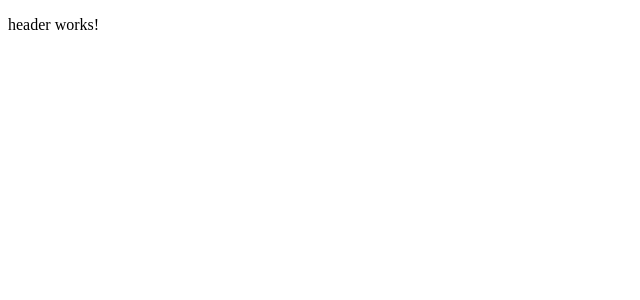
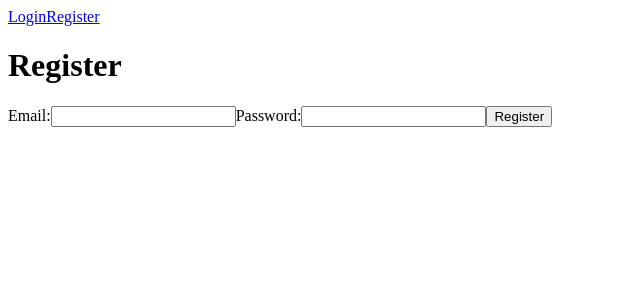
Before and after one commit to elijahl123/MyHusbandCooks, an Angular app: page /register in a window 1280 px wide. Before the commit this address led to /. Shown: the top 300 px of the page, without its empty margins (0-640 px from the left). Built offline with nearby package versions, Linux system fonts and the light colour scheme; no server answers.

Commit message:
Fire Auth 5

```diff
--- a/src/app/app.module.ts
+++ b/src/app/app.module.ts
@@ -11,10 +11,12 @@ import { LoginComponent } from './code/components/login/login.component';
 import { RegisterComponent } from './code/components/register/register.component';
 import { environment } from '../environments/environment';
 import { getAnalytics } from 'firebase/analytics';
+import { getAuth } from "firebase/auth";
 import * as firebase from 'firebase/app';
 
-const app = firebase.initializeApp(environment.firebase);
-const analytics = getAnalytics(app);
+export const app = firebase.initializeApp(environment.firebase);
+export const analytics = getAnalytics(app);
+export const auth = getAuth(app);
 
 @NgModule({
   declarations: [
--- a/src/app/code/components/app.component.html
+++ b/src/app/code/components/app.component.html
@@ -1 +1,2 @@
 <app-header></app-header>
+<router-outlet></router-outlet>
--- a/src/app/code/components/header/header.component.html
+++ b/src/app/code/components/header/header.component.html
@@ -1 +1,7 @@
-<p>header works!</p>
+<nav>
+  <a *ngIf="isLoggedIn" routerLink="/">Home</a>
+  <a *ngIf="isLoggedIn" routerLink="/create">Create Post</a>
+  <a *ngIf="!isLoggedIn" routerLink="/login">Login</a>
+  <a *ngIf="!isLoggedIn" routerLink="/register">Register</a>
+  <button *ngIf="isLoggedIn" (click)="logout()">Logout</button>
+</nav>
--- a/src/app/code/components/header/header.component.ts
+++ b/src/app/code/components/header/header.component.ts
@@ -1,5 +1,5 @@
-import { Component, OnInit } from '@angular/core';
-import { Router } from '@angular/router';
+import { Component } from '@angular/core';
+import { getAuth, onAuthStateChanged } from 'firebase/auth';
 import { AuthService } from '../../services/auth.service';
 
 @Component({
@@ -7,23 +7,17 @@ import { AuthService } from '../../services/auth.service';
   templateUrl: './header.component.html',
   styleUrls: ['./header.component.scss']
 })
-export class HeaderComponent implements OnInit {
+export class HeaderComponent {
+  isLoggedIn = false;
 
-  constructor(private authService: AuthService, private router: Router) { }
-
-  ngOnInit(): void {
+  constructor(private authService: AuthService) {
+    const auth = getAuth();
+    onAuthStateChanged(auth, user => {
+      this.isLoggedIn = !!user;
+    });
   }
 
   logout() {
-    this.authService.logout()
-      .then(() => {
-        // Redirect to the login page or show a success message
-        this.router.navigate(['/login']);
-      })
-      .catch(error => {
-        // Handle any errors
-        console.error(error);
-      });
+    this.authService.signOut();
   }
-
 }
--- a/src/app/code/components/login/login.component.html
+++ b/src/app/code/components/login/login.component.html
@@ -1 +1,10 @@
-<p>login works!</p>
+<h1>Login</h1>
+<form (submit)="login(email.value, password.value)">
+  <label for="email">Email:</label>
+  <input type="email" id="email" #email required>
+
+  <label for="password">Password:</label>
+  <input type="password" id="password" #password required>
+
+  <button type="submit">Login</button>
+</form>
--- a/src/app/code/components/login/login.component.ts
+++ b/src/app/code/components/login/login.component.ts
@@ -1,4 +1,4 @@
-import { Component, OnInit } from '@angular/core';
+import { Component } from '@angular/core';
 import { AuthService } from '../../services/auth.service';
 
 @Component({
@@ -8,18 +8,16 @@ import { AuthService } from '../../services/auth.service';
 })
 export class LoginComponent {
 
-  email: string = '';
-  password: string = '';
+  constructor(private authService: AuthService) {
+  }
 
-  constructor(private authService: AuthService) { }
-
-  login() {
-    this.authService.login(this.email, this.password)
+  login(email: string, password: string) {
+    this.authService.signIn(email, password)
       .then(() => {
-        // Redirect to home or show success message
+        // Redirect to home or other page
       })
       .catch(error => {
-        // Handle error
+        console.log(error.message);
       });
   }
 }
--- a/src/app/code/components/register/register.component.html
+++ b/src/app/code/components/register/register.component.html
@@ -1 +1,10 @@
-<p>register works!</p>
+<h1>Register</h1>
+<form (submit)="register(email.value, password.value)">
+  <label for="email">Email:</label>
+  <input type="email" id="email" #email required>
+
+  <label for="password">Password:</label>
+  <input type="password" id="password" #password required>
+
+  <button type="submit">Register</button>
+</form>
--- a/src/app/code/components/register/register.component.ts
+++ b/src/app/code/components/register/register.component.ts
@@ -1,4 +1,4 @@
-import { Component, OnInit } from '@angular/core';
+import { Component } from '@angular/core';
 import { AuthService } from '../../services/auth.service';
 
 @Component({
@@ -7,19 +7,16 @@ import { AuthService } from '../../services/auth.service';
   styleUrls: ['./register.component.scss']
 })
 export class RegisterComponent {
+  constructor(private authService: AuthService) {
+  }
 
-  email: string = '';
-  password: string = '';
-
-  constructor(private authService: AuthService) { }
-
-  register() {
-    this.authService.register(this.email, this.password)
+  register(email: string, password: string) {
+    this.authService.signUp(email, password)
       .then(() => {
-        // Redirect to home or show success message
+        // Redirect to home or other page
       })
       .catch(error => {
-        // Handle error
+        console.log(error.message);
       });
   }
 }
--- a/src/app/code/routing/app-routing.module.ts
+++ b/src/app/code/routing/app-routing.module.ts
@@ -1,7 +1,19 @@
 import { NgModule } from '@angular/core';
 import { RouterModule, Routes } from '@angular/router';
+import { RegisterComponent } from '../components/register/register.component';
+import { HomeComponent } from '../components/home/home.component';
+import { CreatePostComponent } from '../components/create-post/create-post.component';
+import { PostComponent } from '../components/post/post.component';
+import { LoginComponent } from '../components/login/login.component';
 
-const routes: Routes = [];
+const routes: Routes = [
+  { path: '', component: HomeComponent },
+  { path: 'create', component: CreatePostComponent },
+  { path: 'post/:id', component: PostComponent },
+  { path: 'edit/:id', component: CreatePostComponent },
+  { path: 'login', component: LoginComponent },
+  { path: 'register', component: RegisterComponent },
+];
 
 @NgModule({
   imports: [RouterModule.forRoot(routes)],
--- a/src/app/code/services/auth.service.ts
+++ b/src/app/code/services/auth.service.ts
@@ -1,7 +1,24 @@
 import { Injectable } from '@angular/core';
+import { createUserWithEmailAndPassword, signInWithEmailAndPassword, signOut } from 'firebase/auth';
+import { auth } from '../../app.module';
 
 @Injectable({
   providedIn: 'root'
 })
 export class AuthService {
+
+  // Sign in with email and password
+  signIn(email: string, password: string) {
+    return signInWithEmailAndPassword(auth, email, password);
+  }
+
+  // Sign up with email and password
+  signUp(email: string, password: string) {
+    return createUserWithEmailAndPassword(auth, email, password);
+  }
+
+  // Sign out
+  signOut() {
+    return signOut(auth);
+  }
 }
```
